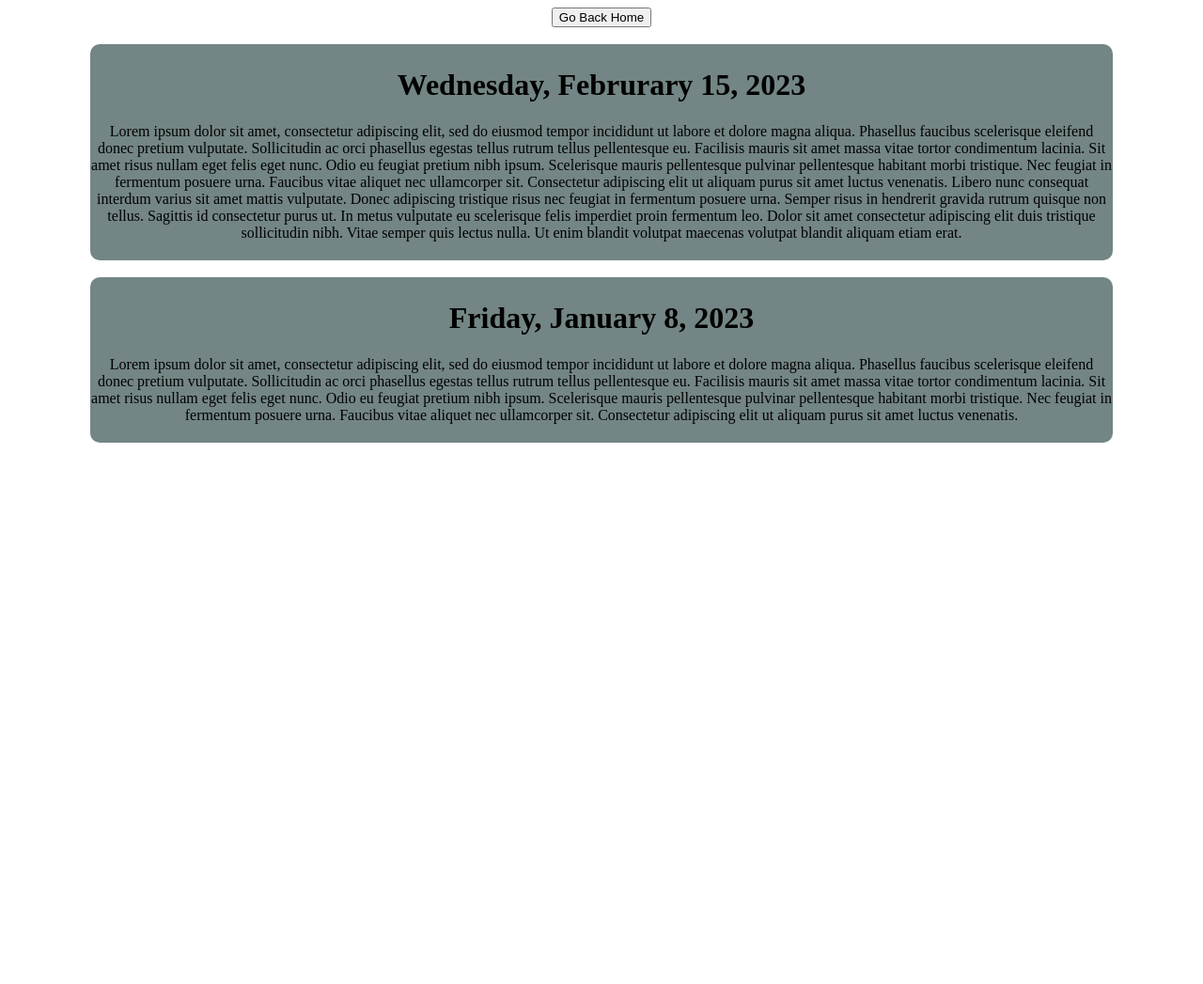
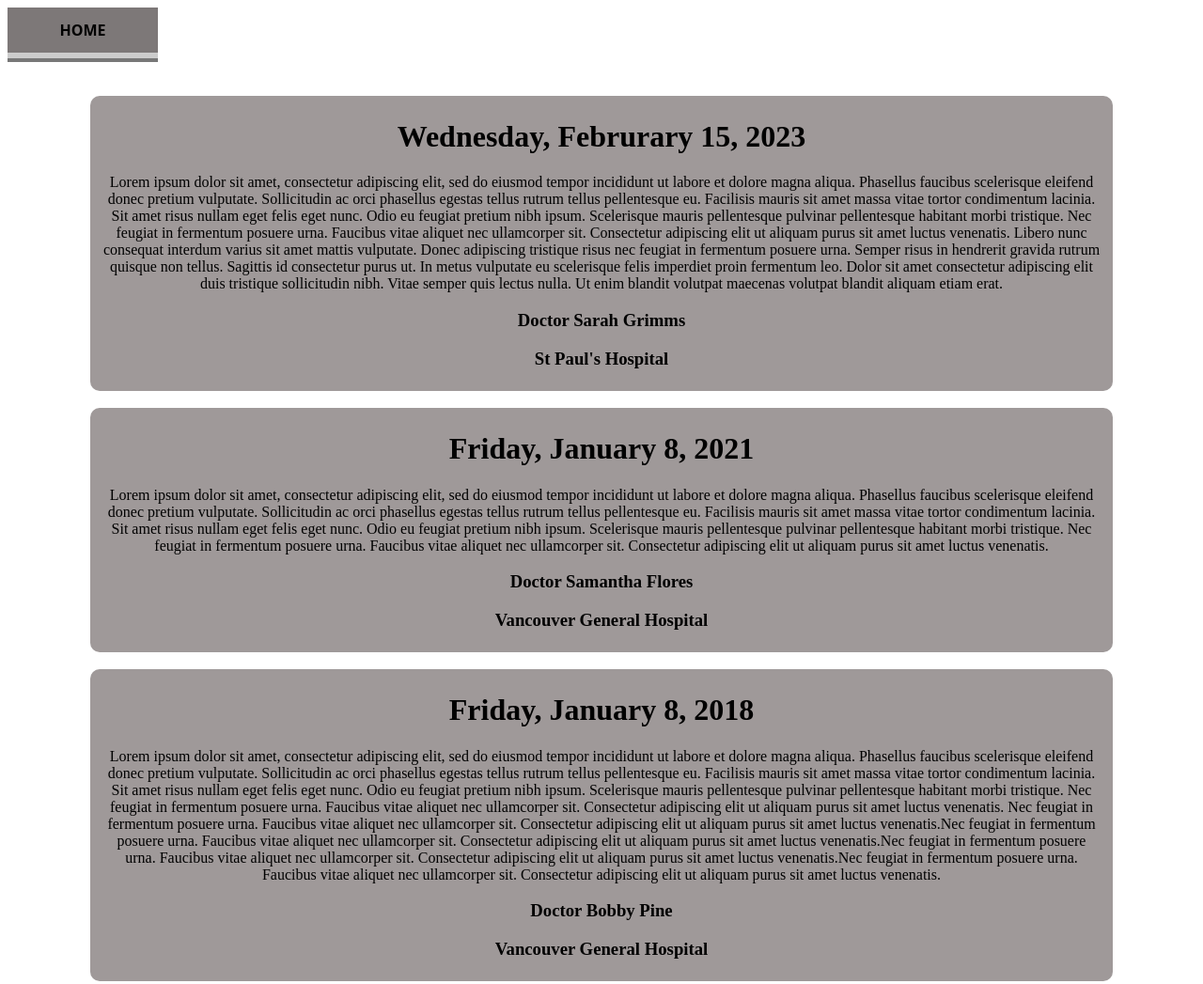
Before and after one commit to jean222/HealthApp, a plain HTML site: page doctorsNote.html in a window 1280 px wide. Shown: the whole page at 94% size. Before the commit the page ends 800 px from the top, so only its background shows below. Drawn offline with Linux system fonts and the light colour scheme.

Commit message:
doctor's note page done

```diff
--- a/doctorsNote.css
+++ b/doctorsNote.css
@@ -8,12 +8,107 @@ body{
 .container{
     margin-left: 7%;
     margin-right: 7%;
-
     padding-top: 4px;
     padding-bottom: 4px;
+    padding-left: 10px;
+    padding-right: 10px;
     width: auto;
     height:auto;
-    background-color: rgb(115, 133, 133);
+    background-color: #9f9999;
     text-align: center;
     border-radius: 10px;
 }
+
+/*===BUTTON===*/
+.btn-54,
+.btn-54 *,
+.btn-54 :after,
+.btn-54 :before,
+.btn-54:after,
+.btn-54:before {
+  border: 0 solid;
+  box-sizing: border-box;
+}
+.btn-54 {
+  -webkit-tap-highlight-color: transparent;
+  -webkit-appearance: button;
+  background-color: #000;
+  background-image: none;
+  color: #fff;
+  cursor: pointer;
+  font-family: ui-sans-serif, system-ui, -apple-system, BlinkMacSystemFont,
+    Segoe UI, Roboto, Helvetica Neue, Arial, Noto Sans, sans-serif,
+    Apple Color Emoji, Segoe UI Emoji, Segoe UI Symbol, Noto Color Emoji;
+  font-size: 100%;
+  line-height: 1.5;
+  margin: 0;
+  -webkit-mask-image: -webkit-radial-gradient(#000, #fff);
+  padding: 0;
+}
+.btn-54:disabled {
+  cursor: default;
+}
+.btn-54:-moz-focusring {
+  outline: auto;
+}
+.btn-54 svg {
+  display: block;
+  vertical-align: middle;
+}
+.btn-54 [hidden] {
+  display: none;
+}
+.btn-54 {
+  box-sizing: border-box;
+  display: block;
+  font-weight: 900;
+  padding: 1.8rem 5rem;
+  position: relative;
+  text-transform: uppercase;
+  background: none;
+}
+.btn-54 .content,
+.btn-54 .depth,
+.btn-54 .shadow {
+  transition: transform 0.2s;
+}
+.btn-54 .content {
+  background: #7d7878;
+  color: #000;
+  display: grid;
+  height: 84%;
+  left: 0;
+  place-items: center;
+  position: absolute;
+  top: 0;
+  width: 100%;
+}
+.btn-54 .depth {
+  background: #ccc;
+  height: 10%;
+  top: 84%;
+}
+.btn-54 .depth,
+.btn-54 .shadow {
+  display: block;
+  left: 0;
+  position: absolute;
+  width: 100%;
+}
+.btn-54 .shadow {
+  background: #777;
+  height: 6%;
+  top: 94%;
+}
+.btn-54:hover .content {
+  transform: translateY(4%);
+}
+.btn-54:hover .shadow {
+  transform: translateY(-20%);
+}
+.btn-54:active .content {
+  transform: translateY(8%);
+}
+.btn-54:active .shadow {
+  transform: translateY(-30%);
+}
--- a/doctorsNote.html
+++ b/doctorsNote.html
@@ -14,7 +14,11 @@
 </head>
 <body>
 
-    <button type="button">Go Back Home</button>
+    <button type="button" class="btn-54" style="text-align: center;">
+        <span class="shadow"></span>
+        <span class="depth"></span>
+        <span class="content">Home</span>
+    </button>
 
     <br>
     <br>
@@ -22,14 +26,34 @@
     <div class="container">
         <h1>Wednesday, Februrary 15, 2023</h1>
         <p>Lorem ipsum dolor sit amet, consectetur adipiscing elit, sed do eiusmod tempor incididunt ut labore et dolore magna aliqua. Phasellus faucibus scelerisque eleifend donec pretium vulputate. Sollicitudin ac orci phasellus egestas tellus rutrum tellus pellentesque eu. Facilisis mauris sit amet massa vitae tortor condimentum lacinia. Sit amet risus nullam eget felis eget nunc. Odio eu feugiat pretium nibh ipsum. Scelerisque mauris pellentesque pulvinar pellentesque habitant morbi tristique. Nec feugiat in fermentum posuere urna. Faucibus vitae aliquet nec ullamcorper sit. Consectetur adipiscing elit ut aliquam purus sit amet luctus venenatis. Libero nunc consequat interdum varius sit amet mattis vulputate. Donec adipiscing tristique risus nec feugiat in fermentum posuere urna. Semper risus in hendrerit gravida rutrum quisque non tellus. Sagittis id consectetur purus ut. In metus vulputate eu scelerisque felis imperdiet proin fermentum leo. Dolor sit amet consectetur adipiscing elit duis tristique sollicitudin nibh. Vitae semper quis lectus nulla. Ut enim blandit volutpat maecenas volutpat blandit aliquam etiam erat.</p>
+
+        <h3>Doctor Sarah Grimms</h3>
+        <h3>St Paul's Hospital</h3>
     </div>
 
     <br>
 
     <div class="container">
-        <h1>Friday, January 8, 2023</h1>
+        <h1>Friday, January 8, 2021</h1>
         <p>Lorem ipsum dolor sit amet, consectetur adipiscing elit, sed do eiusmod tempor incididunt ut labore et dolore magna aliqua. Phasellus faucibus scelerisque eleifend donec pretium vulputate. Sollicitudin ac orci phasellus egestas tellus rutrum tellus pellentesque eu. Facilisis mauris sit amet massa vitae tortor condimentum lacinia. Sit amet risus nullam eget felis eget nunc. Odio eu feugiat pretium nibh ipsum. Scelerisque mauris pellentesque pulvinar pellentesque habitant morbi tristique. Nec feugiat in fermentum posuere urna. Faucibus vitae aliquet nec ullamcorper sit. Consectetur adipiscing elit ut aliquam purus sit amet luctus venenatis. </p>
+
+        <h3>Doctor Samantha Flores</h3>
+        <h3>Vancouver General Hospital</h3>
     </div>
+
+    <br>
+
+    <div class="container">
+        <h1>Friday, January 8, 2018</h1>
+        <p>Lorem ipsum dolor sit amet, consectetur adipiscing elit, sed do eiusmod tempor incididunt ut labore et dolore magna aliqua. Phasellus faucibus scelerisque eleifend donec pretium vulputate. Sollicitudin ac orci phasellus egestas tellus rutrum tellus pellentesque eu. Facilisis mauris sit amet massa vitae tortor condimentum lacinia. Sit amet risus nullam eget felis eget nunc. Odio eu feugiat pretium nibh ipsum. Scelerisque mauris pellentesque pulvinar pellentesque habitant morbi tristique. Nec feugiat in fermentum posuere urna. Faucibus vitae aliquet nec ullamcorper sit. Consectetur adipiscing elit ut aliquam purus sit amet luctus venenatis. Nec feugiat in fermentum posuere urna. Faucibus vitae aliquet nec ullamcorper sit. Consectetur adipiscing elit ut aliquam purus sit amet luctus venenatis.Nec feugiat in fermentum posuere urna. Faucibus vitae aliquet nec ullamcorper sit. Consectetur adipiscing elit ut aliquam purus sit amet luctus venenatis.Nec feugiat in fermentum posuere urna. Faucibus vitae aliquet nec ullamcorper sit. Consectetur adipiscing elit ut aliquam purus sit amet luctus venenatis.Nec feugiat in fermentum posuere urna. Faucibus vitae aliquet nec ullamcorper sit. Consectetur adipiscing elit ut aliquam purus sit amet luctus venenatis.</p>
+
+        <h3>Doctor Bobby Pine</h3>
+        <h3>Vancouver General Hospital</h3>
+
+    </div>
+
+    <br>
+    <br>
 
 
 </body>
```
